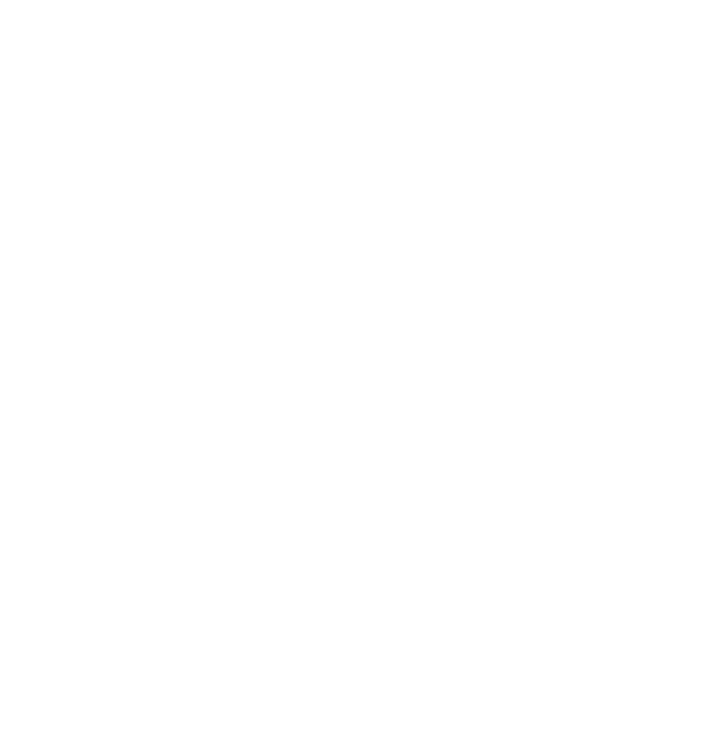
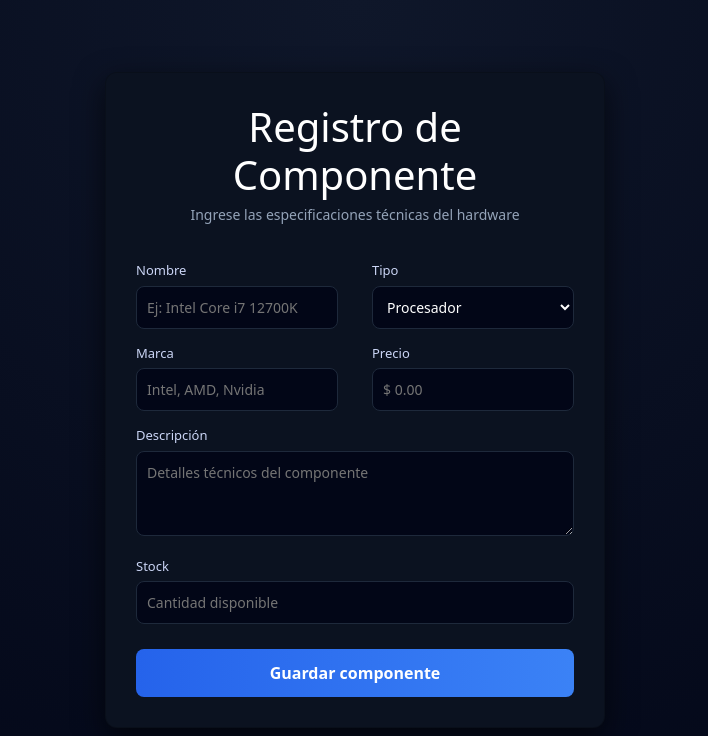
Before and after one commit to Juanfgordillo/TechPlanner, an Angular app: page /registro-componente in a window 1280 px wide. Before the commit this address led to /. Shown: the top 736 px of the page, without its empty margins (285-993 px from the left). Built offline with nearby package versions, Linux system fonts and the light colour scheme.

Commit message:
feat: pantalla registro de componente y ajustes navbar

```diff
--- a/src/app/app-module.ts
+++ b/src/app/app-module.ts
@@ -21,6 +21,7 @@ import { CtaNosotros } from './nosotros-components/cta-nosotros/cta-nosotros';
 import { Registro } from './paginas/registro/registro';
 import { RegistroHeader } from './registro-components/registro-header/registro-header';
 import { RegistroForm } from './registro-components/registro-form/registro-form';
+import { RegistroComponente } from './paginas/registro-componente/registro-componente';
 
 @NgModule({
   declarations: [
@@ -43,6 +44,7 @@ import { RegistroForm } from './registro-components/registro-form/registro-form'
     Registro,
     RegistroHeader,
     RegistroForm,
+    RegistroComponente,
   ],
   imports: [BrowserModule, AppRoutingModule],
   providers: [provideBrowserGlobalErrorListeners()],
--- a/src/app/components/navbar/navbar.html
+++ b/src/app/components/navbar/navbar.html
@@ -7,12 +7,14 @@
         <a href="#">Soluciones</a>
         <a href="#">Precios</a>
         <a href="/nosotros">Nosotros</a>
+        <a href="/registro-componente">Componentes</a>
+      </div>
       </div>
     </div>
 
     <div class="right">
       <button class="login" routerLink="/login">Iniciar sesión</button>
       <button class="register" routerLink="/registro">Registrarse</button>
+
     </div>
-  </div>
 </nav>
--- a/src/app/paginas/nosotros/nosotros.css
+++ b/src/app/paginas/nosotros/nosotros.css
@@ -9,5 +9,5 @@
 /* HERO */
 
 /* GRID */
-w
+
 /* STATS */
--- /dev/null
+++ b/src/app/paginas/registro-componente/registro-componente.css
@@ -0,0 +1,79 @@
+.page {
+  min-height: 100vh;
+  background: radial-gradient(circle at top, #0f172a, #020617);
+  display: flex;
+  justify-content: center;
+  align-items: center;
+}
+
+.card {
+  width: 500px;
+  background: #0b1220;
+  padding: 30px;
+  border-radius: 12px;
+  box-shadow: 0 10px 30px rgba(0,0,0,0.6);
+  color: white;
+}
+
+.header {
+  text-align: center;
+  margin-bottom: 20px;
+}
+
+.header h1 {
+  margin-bottom: 5px;
+}
+
+.header p {
+  color: #94a3b8;
+  font-size: 14px;
+}
+
+.row {
+  display: flex;
+  gap: 10px;
+}
+
+.form-group {
+  margin-bottom: 15px;
+  flex: 1;
+}
+
+label {
+  display: block;
+  font-size: 13px;
+  margin-bottom: 5px;
+  color: #cbd5f5;
+}
+
+input, select, textarea {
+  width: 100%;
+  padding: 10px;
+  border-radius: 8px;
+  border: 1px solid #1e293b;
+  background: #020617;
+  color: white;
+  font-size: 14px;
+}
+
+input:focus, select:focus, textarea:focus {
+  outline: none;
+  border-color: #2563eb;
+}
+
+.btn-primary {
+  width: 100%;
+  margin-top: 10px;
+  padding: 12px;
+  border: none;
+  border-radius: 8px;
+  background: linear-gradient(90deg, #2563eb, #3b82f6);
+  color: white;
+  font-weight: bold;
+  cursor: pointer;
+  transition: 0.3s;
+}
+
+.btn-primary:hover {
+  opacity: 0.9;
+}
--- /dev/null
+++ b/src/app/paginas/registro-componente/registro-componente.html
@@ -0,0 +1,59 @@
+<div class="page">
+
+  <div class="card">
+
+    <div class="header">
+      <h1>Registro de Componente</h1>
+      <p>Ingrese las especificaciones técnicas del hardware</p>
+    </div>
+
+    <form>
+
+      <div class="row">
+        <div class="form-group">
+          <label>Nombre</label>
+          <input type="text" placeholder="Ej: Intel Core i7 12700K">
+        </div>
+
+        <div class="form-group">
+          <label>Tipo</label>
+          <select>
+            <option>Procesador</option>
+            <option>Tarjeta gráfica</option>
+            <option>Memoria RAM</option>
+            <option>Almacenamiento</option>
+          </select>
+        </div>
+      </div>
+
+      <div class="row">
+        <div class="form-group">
+          <label>Marca</label>
+          <input type="text" placeholder="Intel, AMD, Nvidia">
+        </div>
+
+        <div class="form-group">
+          <label>Precio</label>
+          <input type="number" placeholder="$ 0.00">
+        </div>
+      </div>
+
+      <div class="form-group">
+        <label>Descripción</label>
+        <textarea rows="3" placeholder="Detalles técnicos del componente"></textarea>
+      </div>
+
+      <div class="form-group">
+        <label>Stock</label>
+        <input type="number" placeholder="Cantidad disponible">
+      </div>
+
+      <button type="submit" class="btn-primary">
+        Guardar componente
+      </button>
+
+    </form>
+
+  </div>
+
+</div>
--- a/src/app/registro-components/registro-form/registro-form.ts
+++ b/src/app/registro-components/registro-form/registro-form.ts
@@ -4,6 +4,6 @@ import { Component } from '@angular/core';
   selector: 'app-registro-form',
   standalone: false,
   templateUrl: './registro-form.html',
-  styleUrl: './registro-form.css',
+  styleUrls: ['./registro-form.css'],
 })
 export class RegistroForm {}
```
Also changed, not shown: src/app/app-routing-module.ts (+7 -6 lines), src/app/paginas/registro-componente/registro-componente.ts (added, +8 -0 lines), 1 other file (tests, documents, lock files or other folders).
